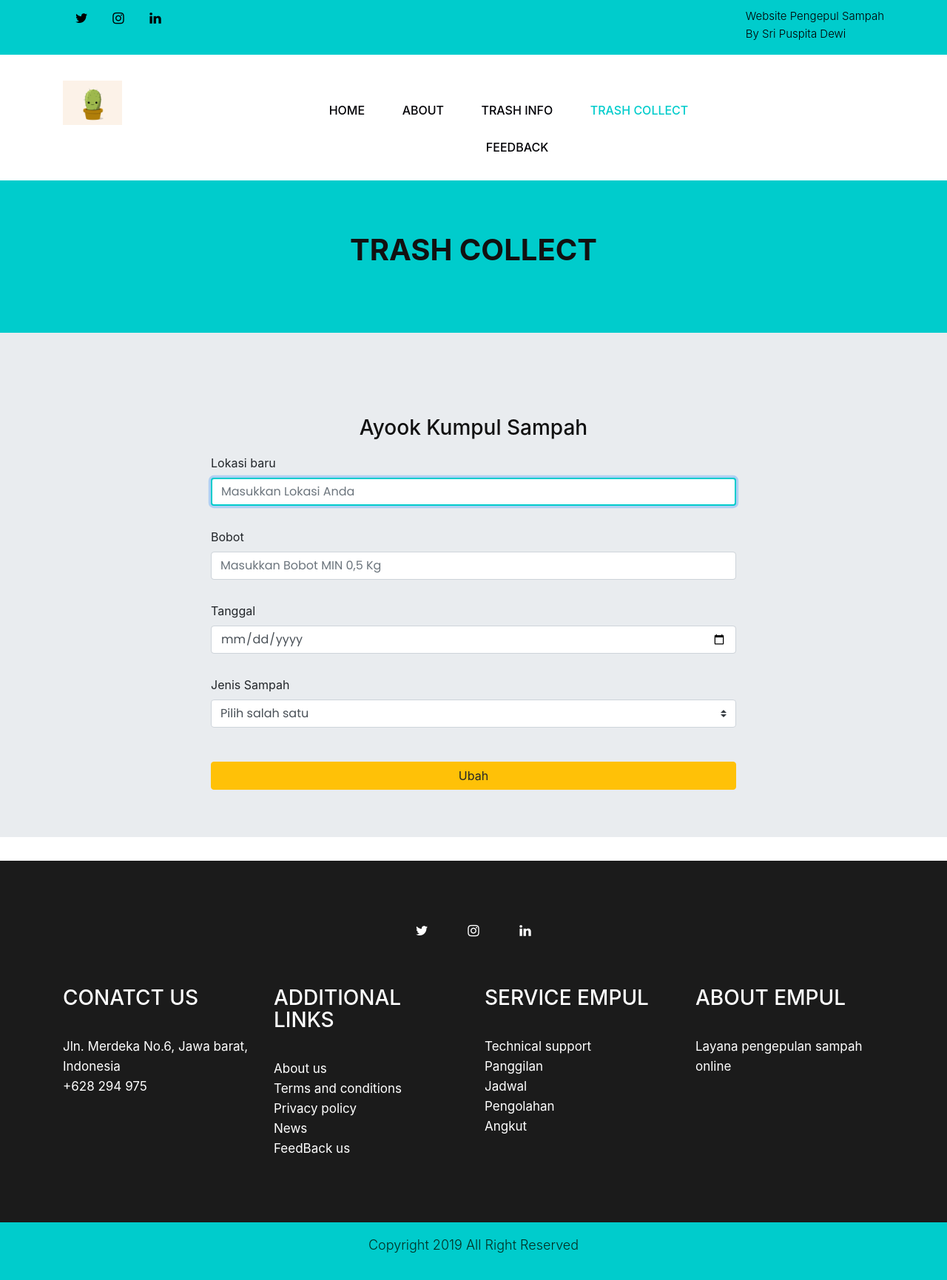
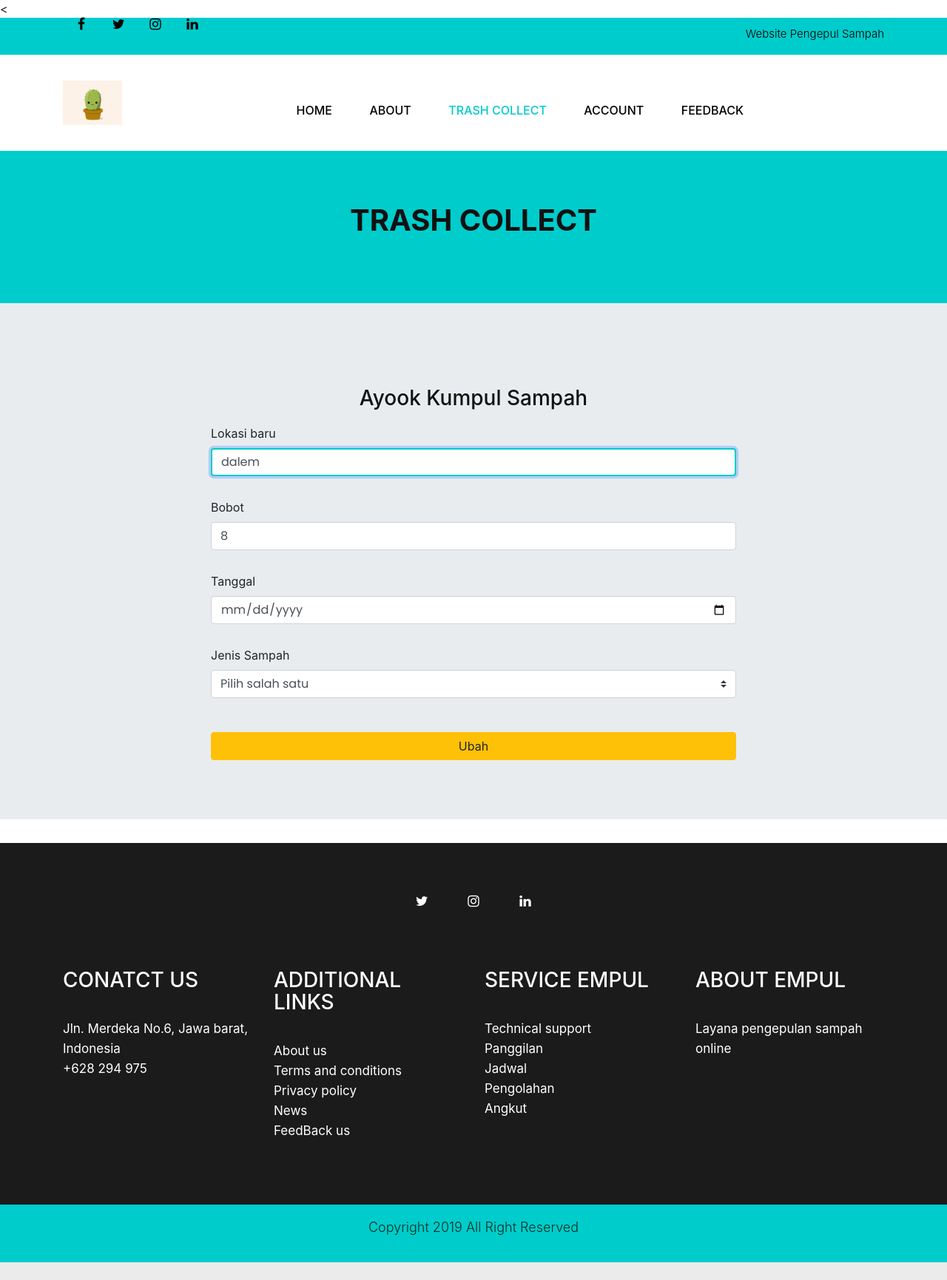
Before and after one commit to puspitadewi/empul-fix, a PHP site: page /edit.php?id=18 in a window 1280 px wide. Shown: the whole page at 74% size. After the commit the page ends 1707 px from the top, so only its background shows below. Run offline with PHP 8.4, Linux system fonts and the light colour scheme; data comes from the database, SQL or seed files in the repository; data that the repository does not hold is empty; some libraries are stand-ins or nearby versions.

Commit message:
empul perbaikan

```diff
--- a/edit.php
+++ b/edit.php
@@ -1,4 +1,4 @@
-<?php include('templates/head.php') ?>
+<<?php include('templates/head.php') ?>
 
 <!DOCTYPE html>
 <html lang="en">
@@ -68,15 +68,16 @@
                         <div class="col-xl-6 col-lg-6 col-md-6 col-sm-12">
                             <div class="top-box">
                                 <ul class="sociel_link">
-                                <li class="box-social"> <a href="https://twitter.com/"><i class="fa fa-twitter"></i></a></li>
-                                <li class="box-social"> <a href="https://www.instagram.com/"><i class="fa fa-instagram"></i></a></li>
-                                <li class="box-social"> <a href="https://www.linkedin.com/"><i class="fa fa-linkedin"></i></a></li>
+                                    <li> <a href="#"><i class="fa fa-facebook-f"></i></a></li>
+                                    <li> <a href="#"><i class="fa fa-twitter"></i></a></li>
+                                    <li> <a href="#"><i class="fa fa-instagram"></i></a></li>
+                                    <li> <a href="#"><i class="fa fa-linkedin"></i></a></li>
                                 </ul>
                             </div>
                         </div>
                         <div class="col-xl-6 col-lg-6 col-md-6 col-sm-12">
                             <div class="top-box">
-                            <p>Website Pengepul Sampah <br>By Sri Puspita Dewi</p>
+                                <p>Website Pengepul Sampah </p>
                             </div>
                         </div>
                     </div>
@@ -98,8 +99,8 @@
                                     <ul class="menu-area-main">
                                         <li> <a href="home.php">Home</a> </li>
                                         <li> <a href="about.php">About</a> </li>
-                                        <li> <a href="info.php"> Trash Info</a> </li>
                                         <li class="active"> <a href="tc.php">Trash Collect</a> </li>
+                                        <li> <a href="akun.php"> Account</a> </li>
                                         <li> <a href="FB.php">FeedBack</a></li>
 
                                     </ul>
--- a/func.php
+++ b/func.php
@@ -46,8 +46,8 @@
 function query($query)
 {
     global $conn;
-    $result =  mysqli_query($conn, "SELECT email FROM user WHERE email = '$email'");
-    //$result = mysqli_query($conn, $query);
+    //$result =  mysqli_query($conn, "SELECT email FROM user WHERE email = '$email'");
+    $result = mysqli_query($conn, $query);
     $rows = [];
     while ($row = mysqli_fetch_assoc($result)) {
         $rows[] = $row;
```
